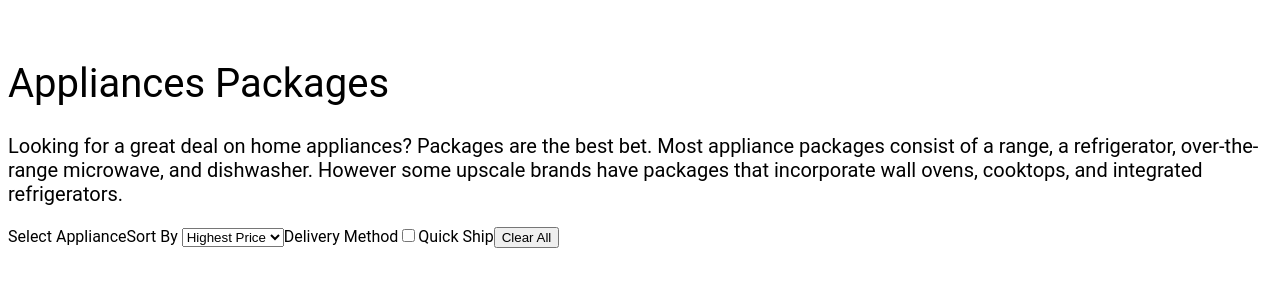
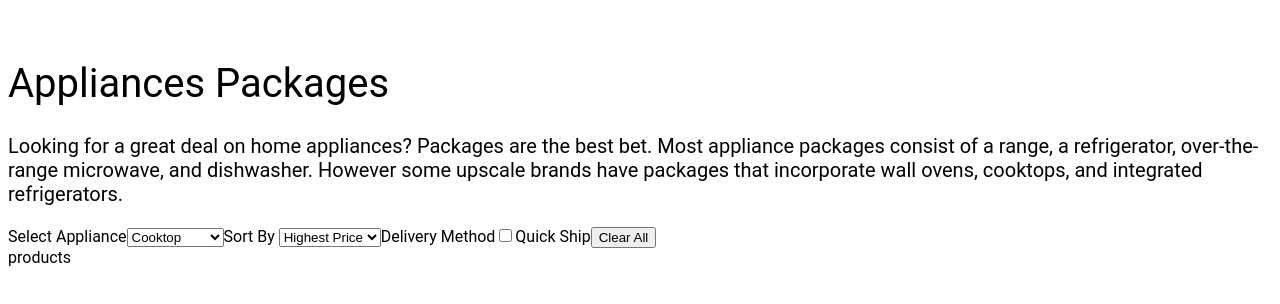
Before and after one commit to slindquist3/aj-madison-test, a React (Create React App) app: page / in a window 1280 px wide. Shown: the top 304 px of the page. Built offline with nearby package versions, Linux system fonts and the light colour scheme; no server answers.

Commit message:
mock API call

```diff
--- a/src/App.js
+++ b/src/App.js
@@ -1,15 +1,37 @@
-import React from 'react';
+import React, { Component } from 'react';
 import styles from './App.module.scss';
 import Header from './components/Header';
 import Selection from './components/Selection';
+import ProductGrid from './components/ProductGrid';
 
-const App = () => {
+export default class App extends Component {
+
+  constructor(props) {
+    super(props);
+    this.state = {
+      products: []
+    };
+  }
+
+  componentDidMount() {
+    fetch("https://demo3211013.mockable.io/ajmad")
+      .then(res => res.json())
+      .then(res => this.setState({ products: res }))
+  }
+
+  render() {
+
+    if ( this.state.products.length ) {
+      console.log( this.state.products );
+    }
+
     return (
       <div className={styles.app}>
         <Header />
         <Selection />
+        <ProductGrid />
       </div>
     );
+
   }
-
-export default App;
+}
--- /dev/null
+++ b/src/components/ProductGrid.js
@@ -0,0 +1,11 @@
+import React from 'react';
+
+const ProductGrid = () => {
+  return (
+    <div>
+        products
+    </div>
+  );
+}
+
+export default ProductGrid;
--- a/src/components/Selection.js
+++ b/src/components/Selection.js
@@ -4,9 +4,16 @@ import styles from './Selection.module.scss';
 const Selection = () => {
   return (
     <div className={styles.container}>
-
-
         <label>Select Appliance</label>
+        <select>
+            <option value="cooktop">Cooktop</option>
+            <option value="dishwasher">Dishwasher</option>
+            <option value="microwave">Microwave</option>
+            <option value="range">Range</option>
+            <option value="range hood">Range Hood</option>
+            <option value="refrigerator">Refrigerator</option>
+            <option value="wall oven">Wall Oven</option>
+        </select>
 
         <label>Sort By </label>
         <select>
@@ -14,10 +21,9 @@ const Selection = () => {
             <option value="lowest">Lowest Price</option>
         </select>
 
-
         <label>Delivery Method</label>
         <input type="checkbox" value="quick ship"></input>
-        <label for="quick ship">Quick Ship</label>
+        <label htmlFor="quick ship">Quick Ship</label>
 
         <button>Clear All</button>
     </div>
```
Lines whose indentation alone changed are shown as unchanged.
